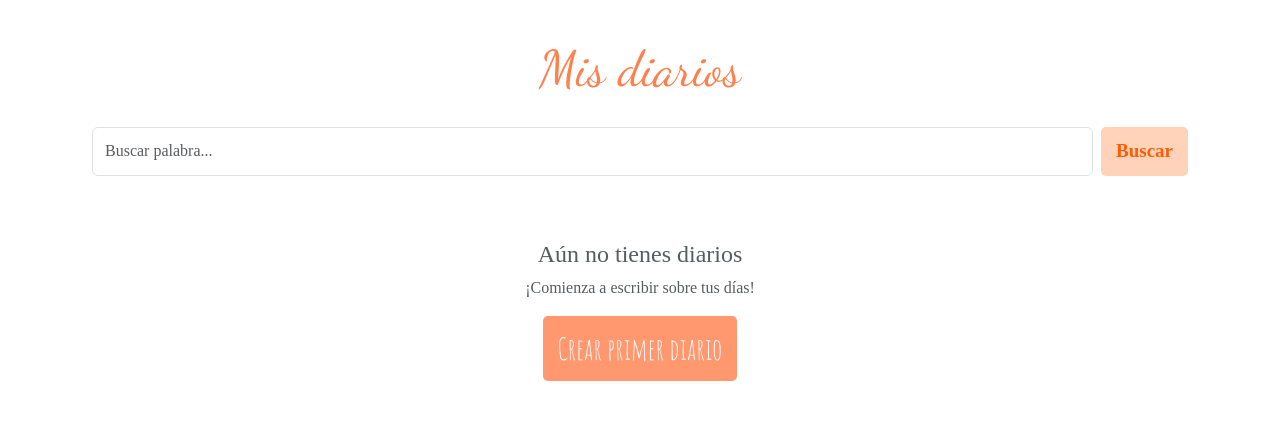
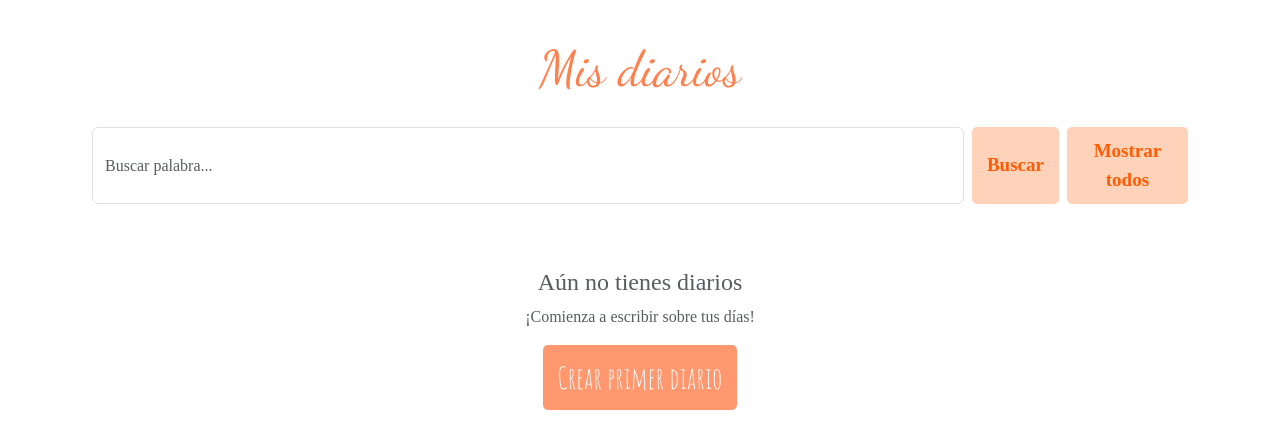
Before and after one commit to GuiiTaglia/TP-IngWeb-2025, a Django app: page /diary/list/ in a window 1280 px wide. Shown: the part 85-529 px from the top of the page. Run offline with Django 5.2, Linux system fonts and the light colour scheme; a user stored in the database is signed in; data comes from the database, SQL or seed files in the repository; both versions use the stored data as it was after the commit; some web fonts are replaced.

Commit message:
nuevo botón en la búsqueda de texto

```diff
--- a/mi_aplicacion/bullet_journal/templates/bullet_journal/journal/diary_list.html
+++ b/mi_aplicacion/bullet_journal/templates/bullet_journal/journal/diary_list.html
@@ -32,6 +32,7 @@
                 <input type="text" name="q" value="{{ query }}"
                 class="form-control" placeholder="Buscar palabra...">
                 <button type="submit" class="btn btn-secondary">Buscar</button>
+                 <a href="{% url 'diary_list' %}" class="btn btn-secondary">Mostrar todos</a>
             </form>
             <p></p>
             {% if diary_entries %}
```
Also changed, not shown: mi_aplicacion/db.sqlite3, 4 other files.
